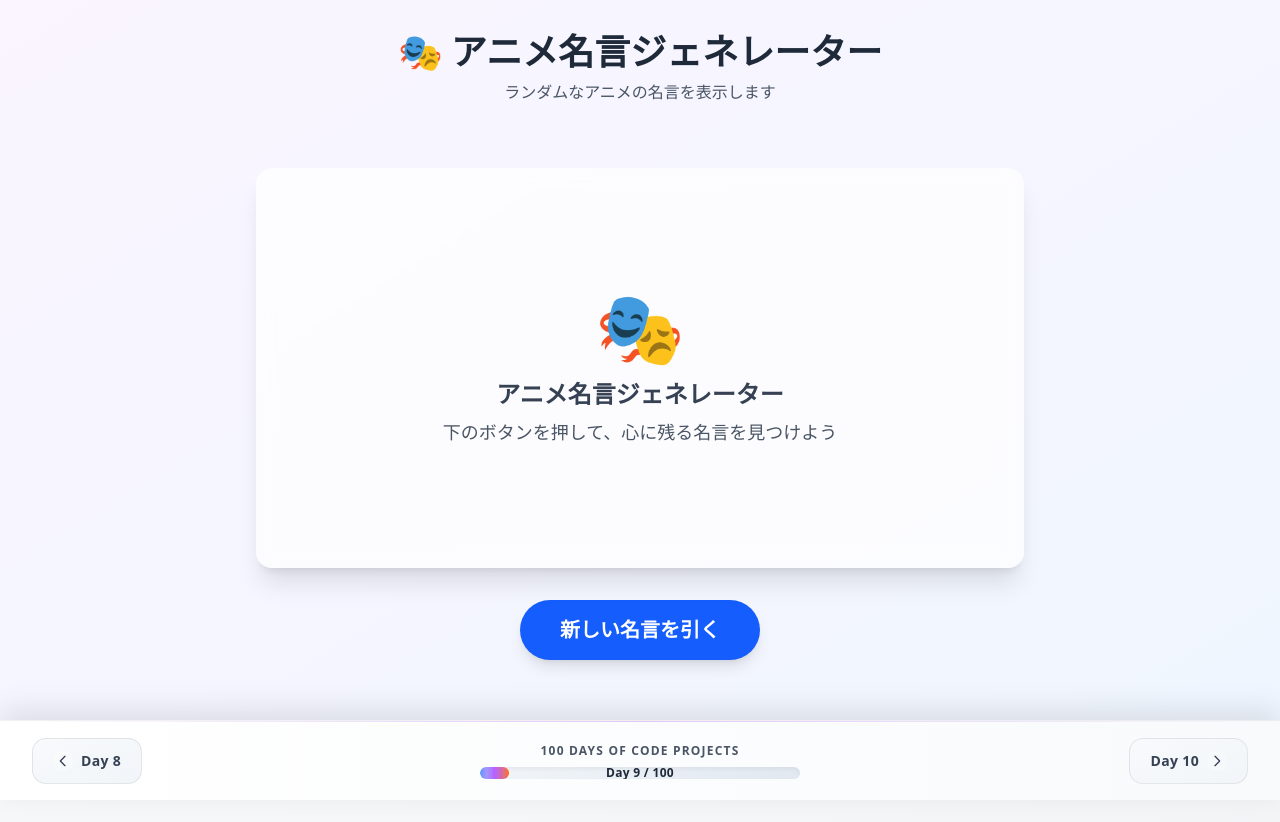
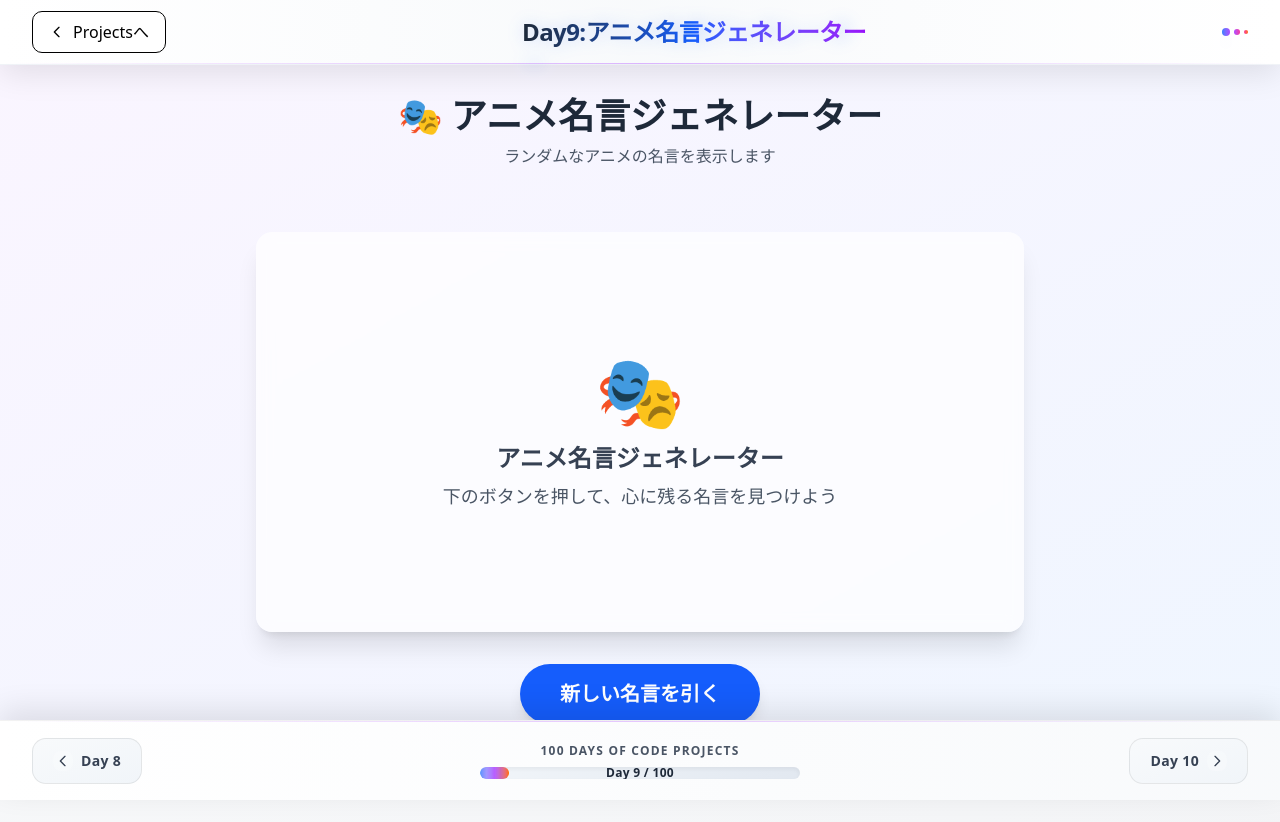
Before and after one commit to atsuki61/100DaysOfCode, a Next.js app: page /day9-anime-quote-generator in a window 1280 px wide. Shown: the top 822 px of the page. Built offline with nearby package versions, Linux system fonts and the light colour scheme.

Commit message:
Headerを復活 - 画面上部の固定ヘッダー pt-16を追加 - Fixed Headerとのめり込みを防ぐためのパディング HeaderとPageHeaderの両方を使用 - 他のページと同様の構成

```diff
--- a/src/app/day9-anime-quote-generator/layout.tsx
+++ b/src/app/day9-anime-quote-generator/layout.tsx
@@ -1,3 +1,4 @@
+import Header from '@/components/common/Header';
 import PageHeader from '@/components/common/PageHeader';
 import Footer from '@/components/common/Footer';
 
@@ -7,7 +8,8 @@ export default function Day9Layout({
   children: React.ReactNode;
 }) {
   return (
-    <div className="flex flex-col min-h-screen">
+    <div className="flex flex-col min-h-screen pt-16">
+      <Header title="Day9:アニメ名言ジェネレーター" />
       <div className="flex-1 bg-gradient-to-br from-purple-50 to-blue-50">
         <PageHeader
           icon="🎭"
```
